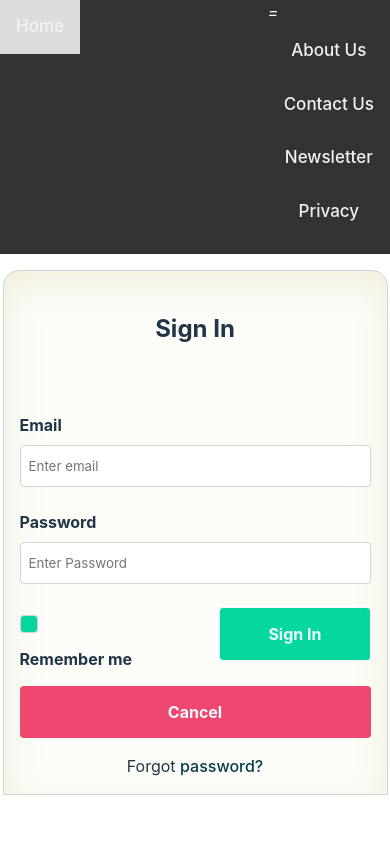
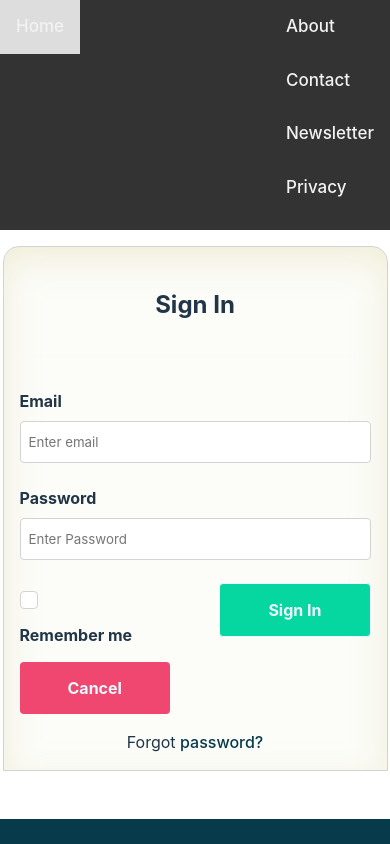
Before and after one commit to MinaStormcloud/Spindl_APL, a React (Vite) app in the folder spindl_apl.client/: page /login in a window 390 px wide. Shown: the top 844 px of the page. Built offline with nearby package versions, Linux system fonts and the light colour scheme.

Commit message:
CssCleanUp

```diff
--- a/spindl_apl.client/src/components/footer/Footer.css
+++ b/spindl_apl.client/src/components/footer/Footer.css
@@ -93,9 +93,3 @@ footer .fa-solid {
 .footer-icon:hover {
   transform: scale(1.1);
 }
-
-@media (max-width: 480px) {
-  footer {
-    position:absolute; right:0px;
-  }
-}
--- a/spindl_apl.client/src/components/navbar/NavBar.css
+++ b/spindl_apl.client/src/components/navbar/NavBar.css
@@ -4,7 +4,7 @@
     }
     .topnav ul li.icon {
       float: right;
-      display: block;
+      display: block; /*inline-flex*/
     }
   }
 
@@ -19,7 +19,7 @@
     }
     .topnav.responsive ul li {
       float: none;
-      display: block;
+      display: block; /*inline-flex*/
       text-align: left;
     }
   }
@@ -47,7 +47,7 @@
   .topnav li a {
     display: block;
     color: #f2f2f2;
-    text-align: center;
+    text-align: left;
     padding: 14px 16px;
     text-decoration: none;
     font-size: 17px;
@@ -59,10 +59,24 @@
   }
 
   .active {
-    background-color: #4CAF50;
+    background-color: #6a6e6a;
     color: white;
   }
 
   .topnav .icon {
     display: none;
   }
+
+  .btn-login-navbar {
+    font-weight: 700;
+    border-radius: 0.25rem;
+    padding: 1rem 3rem;
+    cursor: pointer;
+    color: var(--white);
+    border: 1px solid var(--gray-blue);
+    background-color: var(--gray-blue);
+    transition: ease-in-out 0.5s;
+    float: right;
+    margin: 5px;
+    margin-right: 1rem;
+  }
--- a/spindl_apl.client/src/components/navbar/NavBar.jsx
+++ b/spindl_apl.client/src/components/navbar/NavBar.jsx
@@ -1,25 +1,36 @@
 import { Link } from 'react-router-dom';
 import React, { useEffect, useState } from "react";
+import { useNavigate } from 'react-router-dom';
 import './NavBar.css';
 
 const NavBar = () => {
+
+  const navigate = useNavigate();
+  const handleLogin = () => {
+    navigate('/login');
+  };
 
   return (
     <div className="topnav" id="topNavMenu">
       <ul className="active">
         <li><Link to="/">Home</Link></li>
-        <li><Link to="/about">About Us</Link></li>
-        <li><Link to="/contact">Contact Us</Link></li>
+        <li><Link to="/about">About</Link></li>
+        <li><Link to="/contact">Contact</Link></li>
         <li><Link to="/subscribe">Newsletter</Link></li>
         <li><Link to="/privacy">Privacy</Link></li>
         <li className="icon">
-        { <i className="fa fa-bars">=</i>  }
-              <a href="/about" onClick={()=>this.handleLinkClick()}>About Us</a>
-              <a href="/contact" onClick={()=>this.handleLinkClick()}>Contact Us</a>
-              <a href="/subscribe" onClick={()=>this.handleLinkClick()}>Newsletter</a>
-              <a href="/privacy" onClick={()=>this.handleLinkClick()}>Privacy</a>
+        {/*<i className="fa fa-bars">=</i>  */}
+            <a href="/about" onClick={()=>this.handleLinkClick()}>About</a>
+            <a href="/contact" onClick={()=>this.handleLinkClick()}>Contact</a>
+            <a href="/subscribe" onClick={()=>this.handleLinkClick()}>Newsletter</a>
+            <a href="/privacy" onClick={()=>this.handleLinkClick()}>Privacy</a>
         </li>
       </ul>
+      <div>
+        {/*When a user is logged in, this button says "Log out"*/}
+        {/*<button className="btn-login-navbar" onClick={handleLogin}>Sign In</button> */}
+
+      </div>
     </div>
   );
 };
--- a/spindl_apl.client/src/index.css
+++ b/spindl_apl.client/src/index.css
@@ -226,7 +226,7 @@ button:focus-visible {
   }
 
   .form-container input[type="checkbox"]:checked {
-    background-color: var(--green);
+    background-color:#b9bcbe;
   }
 
   .form-container .container {
--- a/spindl_apl.client/src/pages/login/Login.css
+++ b/spindl_apl.client/src/pages/login/Login.css
@@ -92,11 +92,12 @@
 
   .btn-cancel {
     font-weight: 700;
+    width: fit-content;
     border-radius: 0.25rem;
     padding: 1rem 3rem;
     cursor: pointer;
     color: var(--white);
-    border: 1px solid var(--whie);
+    border: 1px solid var(--white);
     background-color: var(--red);
     transition: ease-in-out 0.5s;
   }
--- a/spindl_apl.client/src/pages/login/Login.jsx
+++ b/spindl_apl.client/src/pages/login/Login.jsx
@@ -52,8 +52,8 @@ function Login() {
                     <button type="submit" className="btn-login-right">Sign In</button>
 
                     <div className="form-group">
-                        <input id="form-checkbox" type="checkbox" name="remember" checked="checked" />
-                        <label htmlFor="formRemember">Remember me</label>
+                        <input id="form-checkbox" type="checkbox" name="remember"/>
+                        <label htmlFor="formRemember"><span className="fa fa-check"/>Remember me</label>
                     </div>
                 <div className="container">
                     <button type="button" className="btn-cancel">Cancel</button>
```
